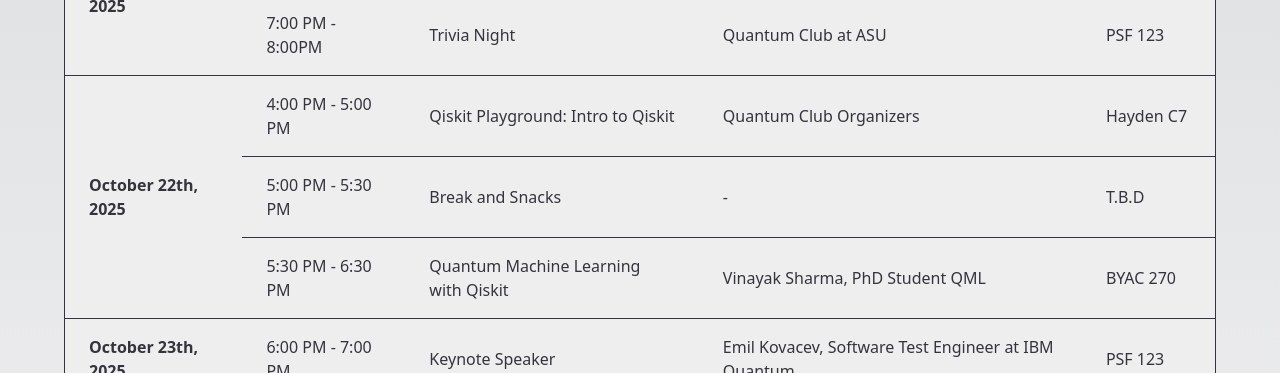
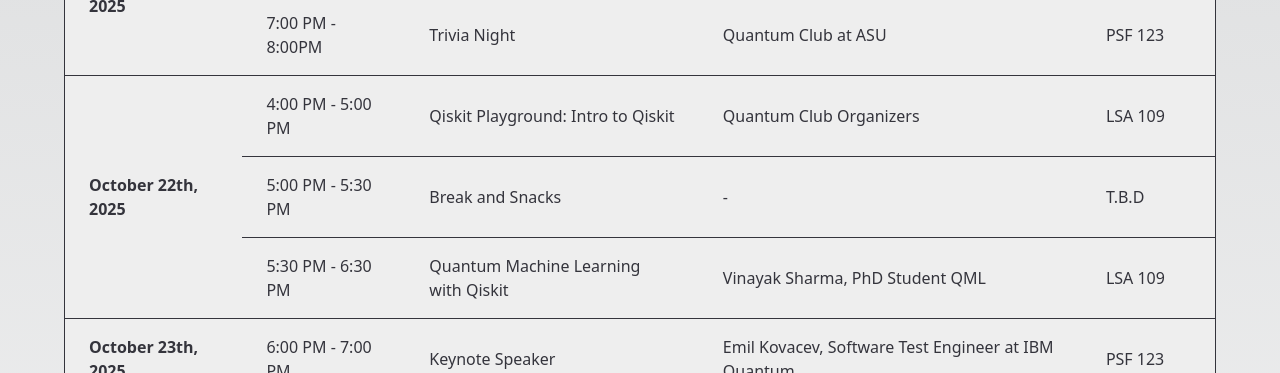
Before and after one commit to QuantumClubASU/fallfest25, a Jekyll site: the page built from index.html, in a window 1280 px wide and 900 px high, scrolled down 1171 px. Shown: the part 155-528 px from the top of the window. Built offline with Jekyll 4.4.1, drawn with Linux system fonts in a browser that asks for light colours; nearby versions of some CDN libraries.

Commit message:
Change event locations to LSA 109
Updated event locations for two sessions to LSA 109.

```diff
--- a/_data/events.yml
+++ b/_data/events.yml
@@ -16,7 +16,7 @@
     - time: "4:00 PM - 5:00 PM"
       title: "Qiskit Playground: Intro to Qiskit"
       speaker: "Quantum Club Organizers"
-      location: "Hayden C7"
+      location: "LSA 109"
     - time: "5:00 PM - 5:30 PM"
       title: "Break and Snacks"
       speaker: "-"
@@ -24,7 +24,7 @@
     - time: "5:30 PM - 6:30 PM"
       title: "Quantum Machine Learning with Qiskit"
       speaker: '<a href="https://www.vinayak19th.me/">Vinayak Sharma, PhD Student QML</a>'
-      location: "BYAC 270"
+      location: "LSA 109"
 
 - date: "October 23th, 2025"
   events:
```
